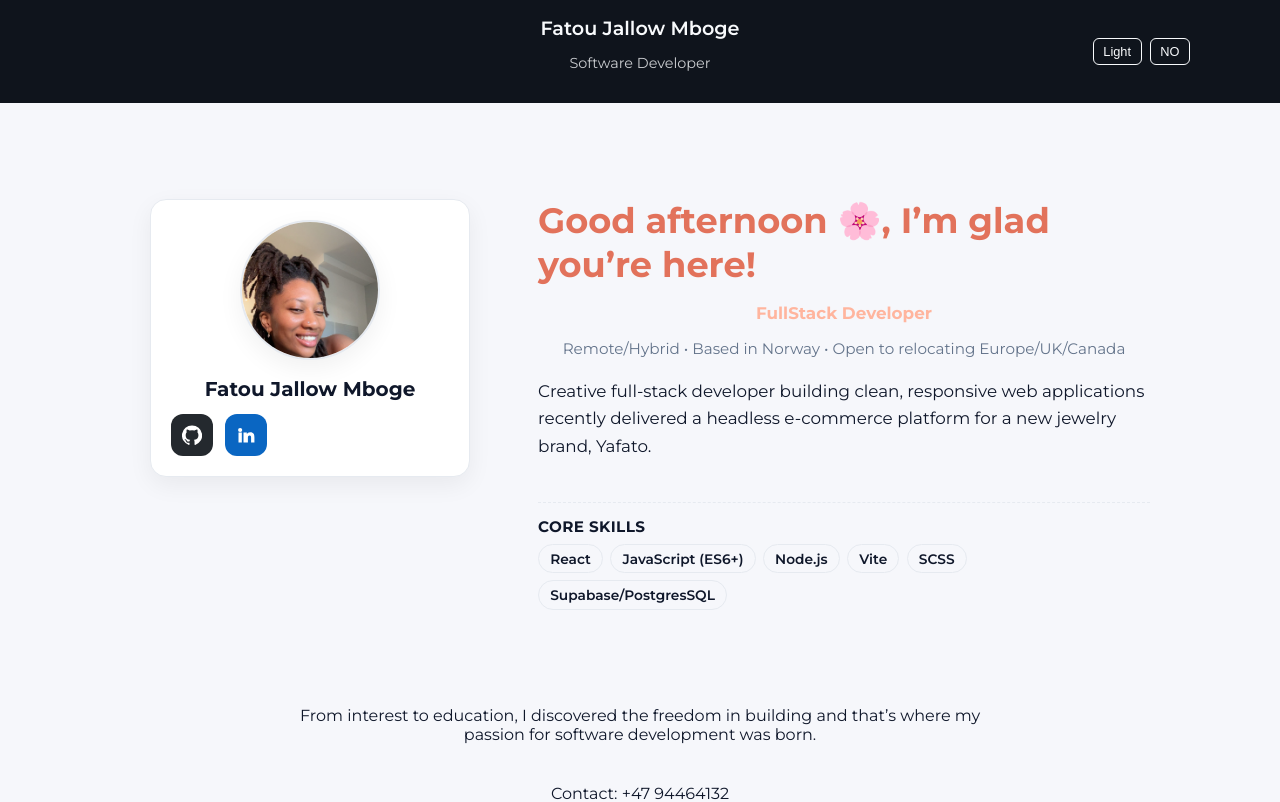
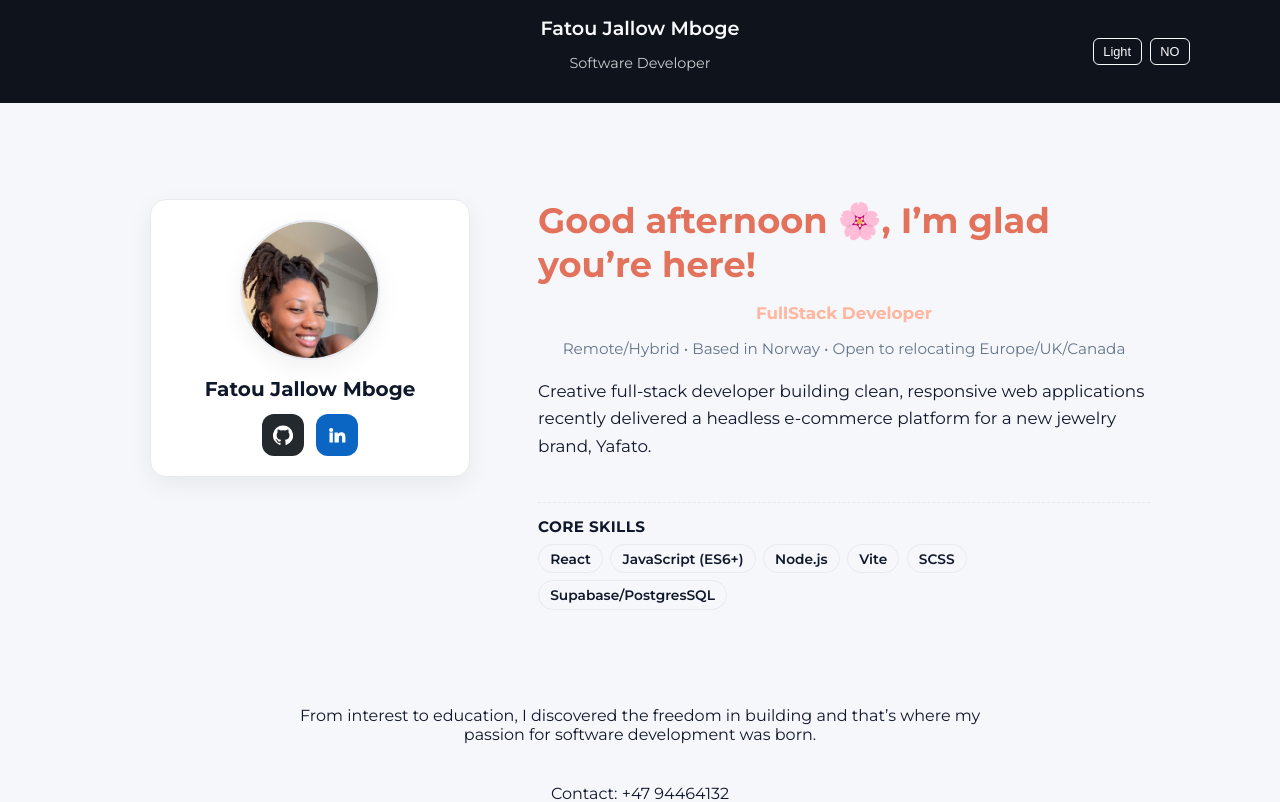
Before and after one commit to fantadiallo/fatoujallow-fullstack, a React (Vite) app: page / in a window 1280 px wide. Shown: the top 802 px of the page. Built offline with nearby package versions, Linux system fonts and the light colour scheme.

Commit message:
feat: centerd media on large screen

```diff
--- a/src/components/Hero/Hero.module.scss
+++ b/src/components/Hero/Hero.module.scss
@@ -64,10 +64,6 @@
   justify-content: center;
   align-items: center;
   margin-top: 0.8rem;
-
-  @media (min-width: 900px) {
-    justify-content: flex-start;
-  }
 }
 
 .socialBtn {
```
